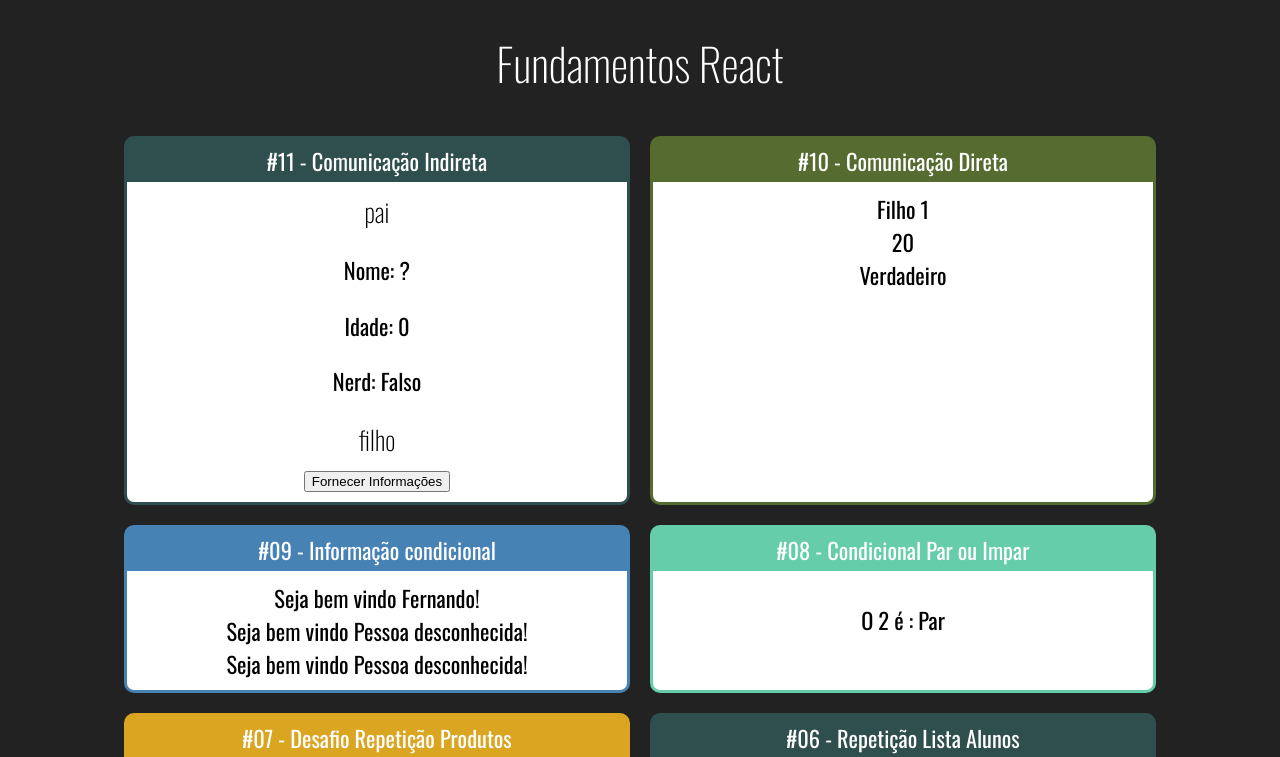
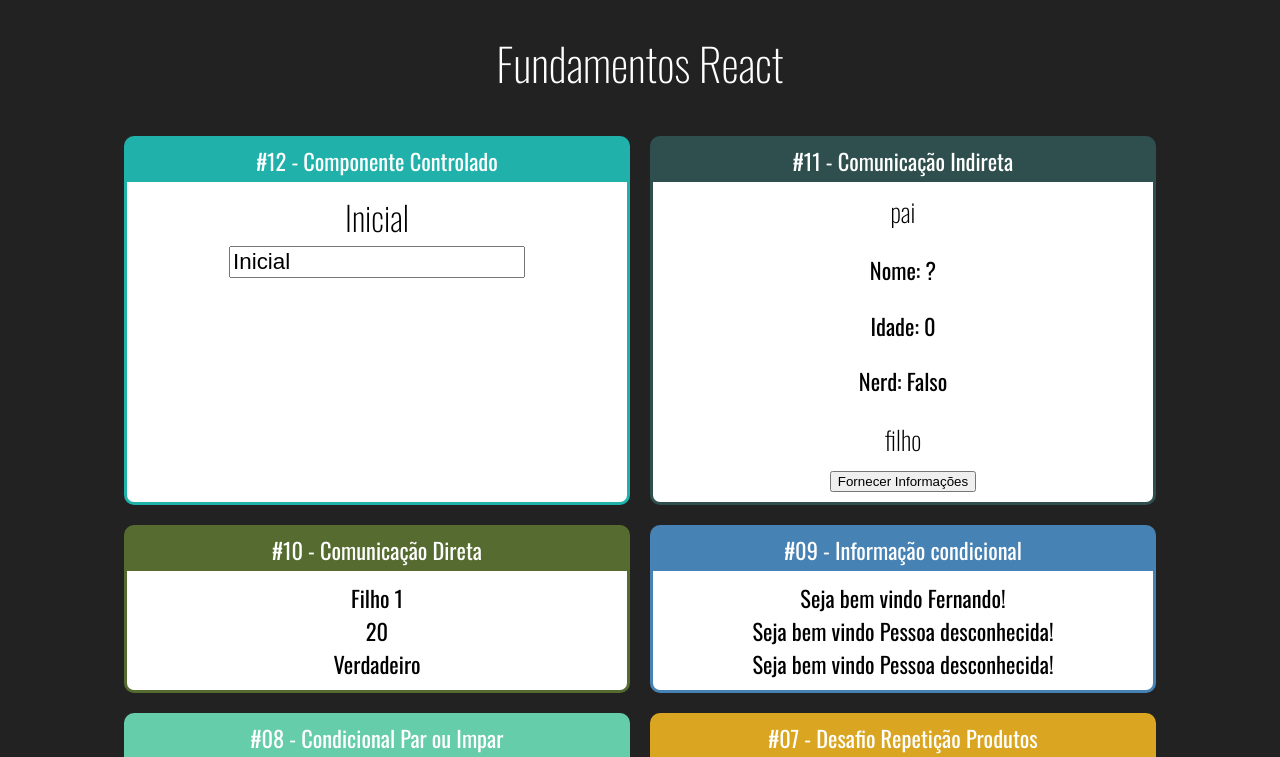
Before and after one commit to oliveiraprg/react_cod3r, a React (Create React App) app in the folder fundamentos-react/: page / in a window 1280 px wide. Shown: the top 757 px of the page. Built offline with nearby package versions, Linux system fonts and the light colour scheme.

Commit message:
creating controlled component with input

```diff
--- a/fundamentos-react/src/App.jsx
+++ b/fundamentos-react/src/App.jsx
@@ -13,6 +13,7 @@
 import UsuarioInfo from "./components/condicional/UsuarioInfo";
 import DiretaPai from "./components/comunicacao/DiretaPai";
 import IndiretaPai from "./components/comunicacao/IndiretaPai";
+import Input from "./components/formulario/Input";
 
 
 export default function App(props) {
@@ -20,6 +21,9 @@
         <div className='App'>
             <h1>Fundamentos React</h1>
             <div className="Cards">
+                <Card titulo="#12 - Componente Controlado" color="#20B2AA">
+                    <Input />
+                </Card>
                 <Card titulo="#11 - Comunicação Indireta" color="#2F4F4F">
                     <IndiretaPai />
                 </Card>
--- /dev/null
+++ b/fundamentos-react/src/components/formulario/Input.jsx
@@ -0,0 +1,20 @@
+import './input.css'
+import React, {useState} from "react";
+
+
+export default function Input(props) {
+
+    const [valor, setValor] = useState('Inicial')
+
+    function quandoMudar(e) {
+        setValor(e.target.value)
+    }
+
+
+    return (
+        <div className="Input">
+            <h2>{valor}</h2>
+            <input value={valor} onChange={quandoMudar} />
+        </div>
+    )
+}
--- /dev/null
+++ b/fundamentos-react/src/components/formulario/input.css
@@ -0,0 +1,3 @@
+.Input input {
+    font-size: 1.4rem;
+}
```
